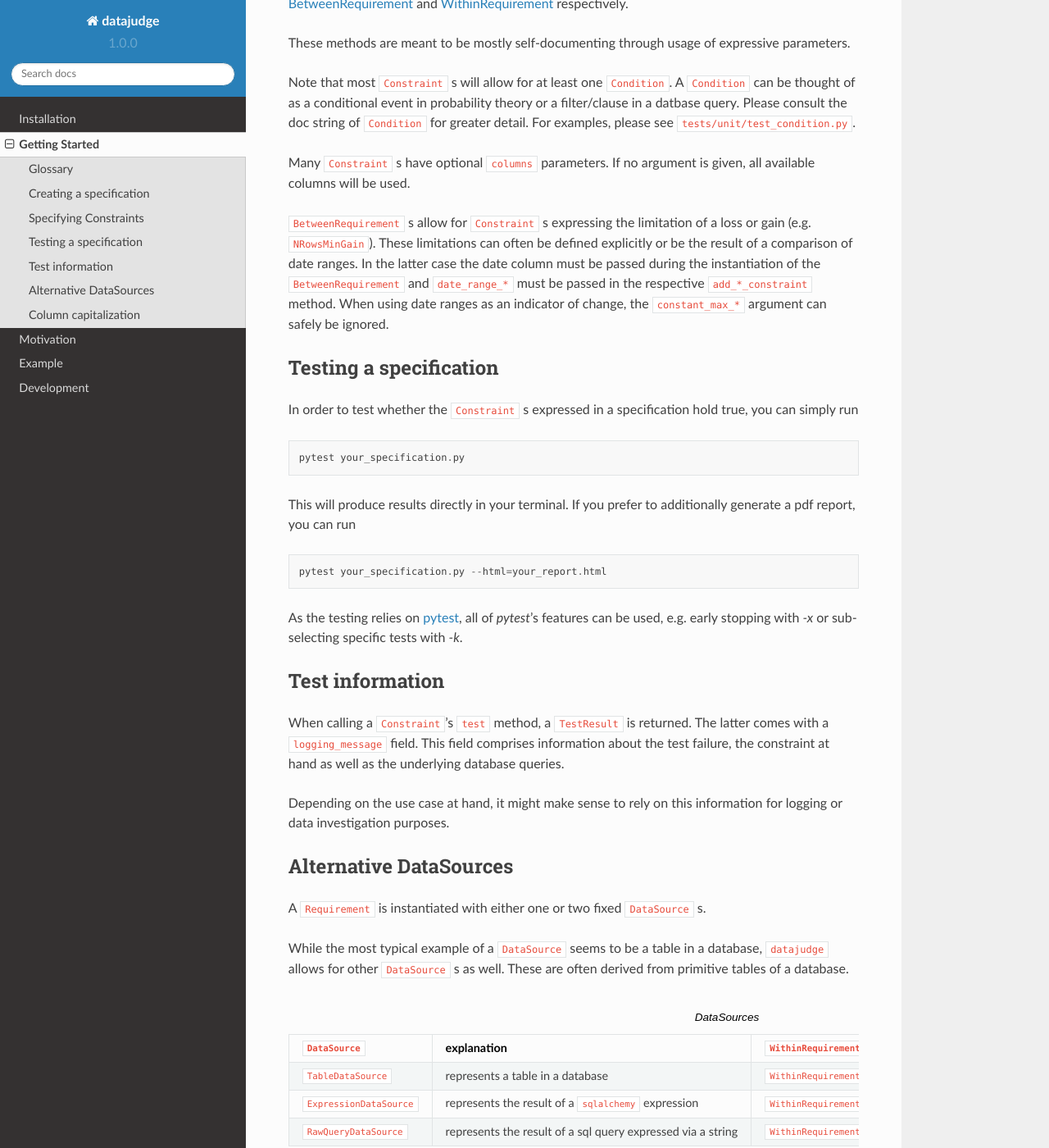
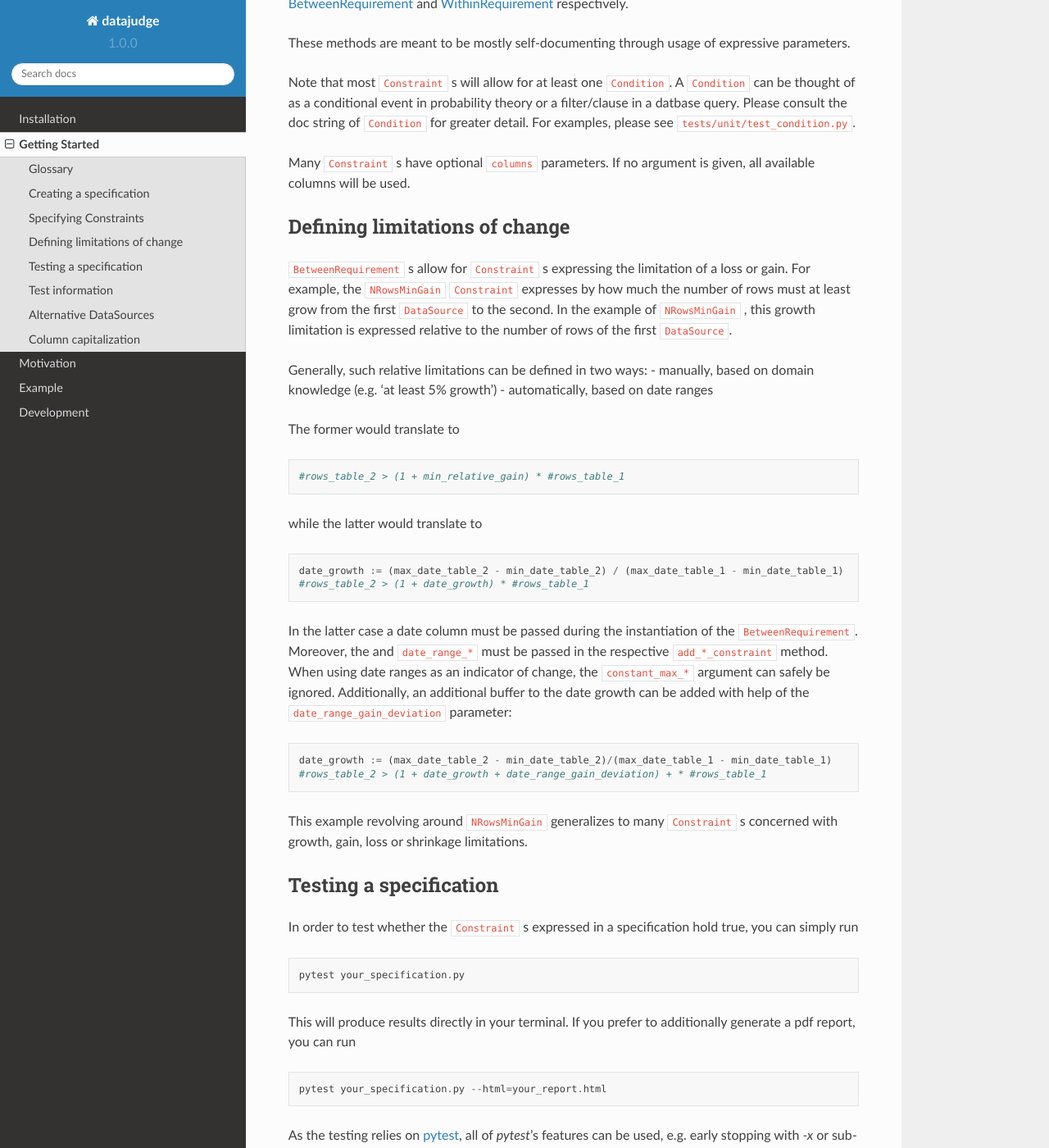
Before and after one commit to Quantco/datajudge, a Sphinx documentation site: the page built from docs/source/getting_started.rst, in a window 1280 px wide and 1400 px high, scrolled down 1129 px. Shown: the whole window at 82% size. Built offline with Sphinx 7.4.7 and the Read the Docs theme 2.0.0, drawn with Linux system fonts in a browser that asks for light colours; pages that are not in the unit, such as notebooks, are missing from menus.

Commit message:
Elaborate more on limitations of change.

```diff
--- a/docs/source/getting_started.rst
+++ b/docs/source/getting_started.rst
@@ -62,11 +62,42 @@ see ``tests/unit/test_condition.py``.
 Many ``Constraint`` s have optional ``columns`` parameters. If no argument is given, all
 available columns  will be used.
 
-``BetweenRequirement`` s allow for ``Constraint`` s expressing the limitation of a loss or gain (e.g. ``NRowsMinGain``).
-These limitations can often be defined explicitly or be the result of a comparison of date ranges.
-In the latter case the date column must be passed during the instantiation of the ``BetweenRequirement`` and ``date_range_*`` must be passed
-in the respective ``add_*_constraint`` method. When using date ranges as an indicator of change, the ``constant_max_*``
-argument can safely be ignored.
+
+Defining limitations of change
+------------------------------
+
+``BetweenRequirement`` s allow for ``Constraint`` s expressing the limitation of a loss or gain. For example, the ``NRowsMinGain`` ``Constraint``
+expresses by how much the number of rows must at least grow from the first ``DataSource`` to the second. In the example of ``NRowsMinGain`` ,
+this growth limitation is expressed relative to the number of rows of the first ``DataSource``.
+
+Generally, such relative limitations can be defined in two ways:
+- manually, based on domain knowledge (e.g. 'at least 5% growth')
+- automatically, based on date ranges
+
+The former would translate to
+
+::
+
+    #rows_table_2 > (1 + min_relative_gain) * #rows_table_1
+
+while the latter would translate to
+
+::
+
+   date_growth := (max_date_table_2 - min_date_table_2) / (max_date_table_1 - min_date_table_1)
+   #rows_table_2 > (1 + date_growth) * #rows_table_1
+
+
+In the latter case a date column must be passed during the instantiation of the ``BetweenRequirement``. Moreover, the  and ``date_range_*`` must be passed
+in the respective ``add_*_constraint`` method. When using date ranges as an indicator of change, the ``constant_max_*`` argument can safely be ignored. Additionally,
+an additional buffer to the date growth can be added with help of the ``date_range_gain_deviation`` parameter:
+
+::
+
+   date_growth := (max_date_table_2 - min_date_table_2)/(max_date_table_1 - min_date_table_1)
+   #rows_table_2 > (1 + date_growth + date_range_gain_deviation) + * #rows_table_1
+
+This example revolving around ``NRowsMinGain`` generalizes to many ``Constraint`` s concerned with growth, gain, loss or shrinkage limitations.
 
 
 Testing a specification
```
